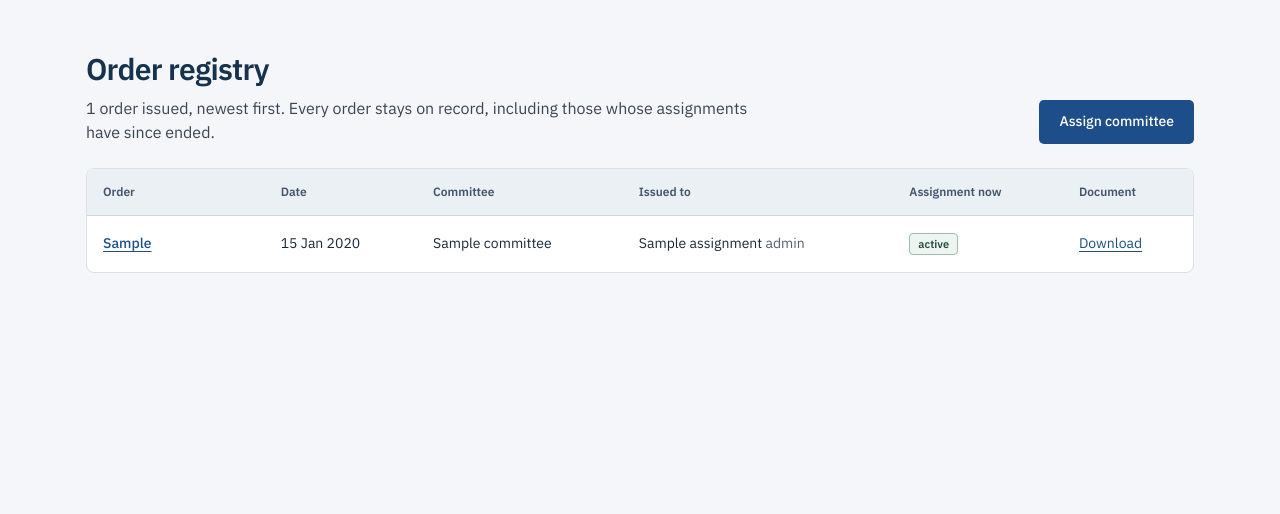
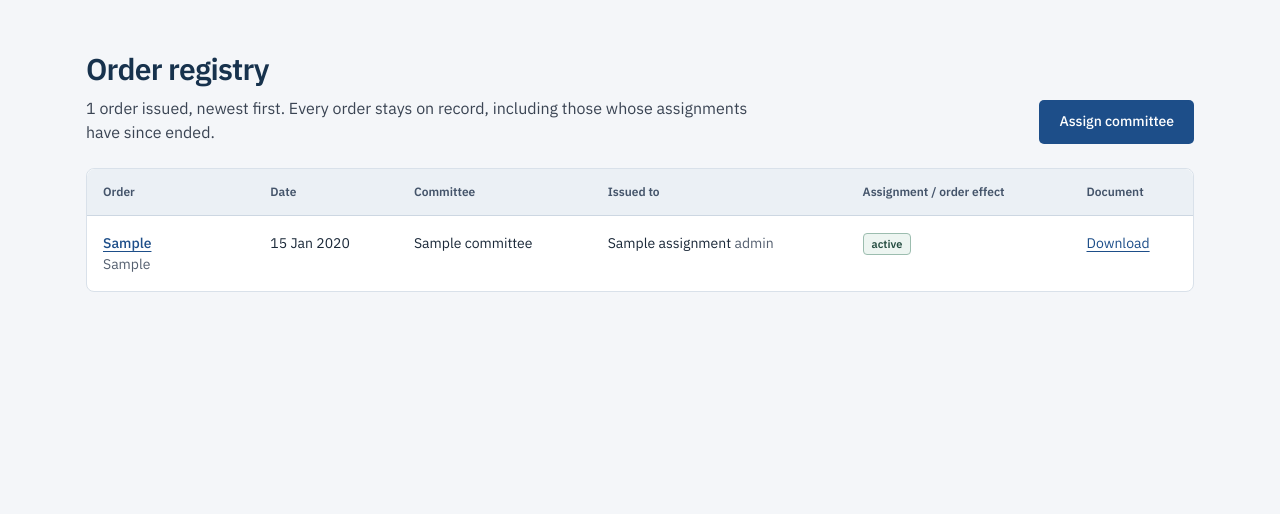
Before and after one commit to vyasneel0101-web/college-commitee-management-system-project-, a Django app: template templates/orders/register.html in a window 1280 px wide. Shown: the part 90-604 px from the top of the page. Run offline with Django 5.2, Linux system fonts and the light colour scheme; the template is opened without the code that fills it: most values are stand-ins (such as "Sample title", 1, 10 or a date in 2020); parts of the project's set-up code (start-up, migrations or seed data) failed here and were passed over; some libraries are stand-ins or nearby versions; some web fonts are replaced.

Commit message:
fix: show removal and correction details in order register

```diff
--- /dev/null
+++ b/templates/orders/_register_people.html
@@ -0,0 +1,23 @@
+{% load i18n %}
+{# Saved snapshots preserve the people named even when cancellation restores a membership. #}
+{% if order.order_type == "RELINQUISHMENT" %}
+  {% for person in order.render_context.removed %}
+  <span class="block">{{ person.name }} <span class="text-sm text-[#556070]">{{ person.role }}</span></span>
+  {% empty %}
+    {% if order.render_context.faculty_name %}
+    {{ order.render_context.faculty_name }} <span class="text-sm text-[#556070]">{{ order.render_context.assignment_role }}</span>
+    {% else %}
+      {% for assignment in order.ended_assignments.all %}
+      <span class="block">{{ assignment.holder_name }} <span class="text-sm text-[#556070]">{{ assignment.get_role_display }}</span></span>
+      {% empty %}<span class="text-sm text-[#556070]">{% translate "See order details" %}</span>{% endfor %}
+    {% endif %}
+  {% endfor %}
+{% elif order.order_type == "CORRIGENDUM" %}
+  {% for name in order.render_context.withdrawn %}<span class="block">{{ name }} <span class="text-sm text-[#556070]">{% translate "Withdrawn" %}</span></span>{% endfor %}
+  {% for name in order.render_context.restored %}<span class="block">{{ name }} <span class="text-sm text-[#556070]">{% translate "Restored" %}</span></span>{% endfor %}
+  {% if not order.render_context.withdrawn and not order.render_context.restored %}<span class="text-sm text-[#556070]">{% translate "See order details" %}</span>{% endif %}
+{% else %}
+  {% for assignment in order.created_assignments.all %}
+  <span class="block">{{ assignment.holder_name }} <span class="text-sm text-[#556070]">{{ assignment.get_role_display }}</span></span>
+  {% empty %}<span class="text-sm text-[#556070]">{% translate "See order details" %}</span>{% endfor %}
+{% endif %}
--- a/templates/orders/register.html
+++ b/templates/orders/register.html
@@ -26,7 +26,7 @@
       <th scope="col">{% translate "Date" %}</th>
       <th scope="col">{% translate "Committee" %}</th>
       <th scope="col">{% translate "Issued to" %}</th>
-      <th scope="col">{% translate "Assignment now" %}</th>
+      <th scope="col">{% translate "Assignment / order effect" %}</th>
       <th scope="col" class="no-print">{% translate "Document" %}</th>
     </tr>
   </thead>
@@ -35,15 +35,22 @@
     <tr>
       <td data-label="{% translate 'Order' %}" class="tabular-nums"><div class="cell-value">
         <a class="link font-medium" href="{% url 'orders:detail' order.pk %}">{{ order.order_no }}</a>
+        {% if order.order_type != "ASSIGNMENT" %}<span class="block text-sm text-[#556070]">{{ order.get_order_type_display }}</span>{% endif %}
         {% if order.is_cancelled %}<span class="pill pill-history mt-1">{% translate "Cancelled" %}</span>{% endif %}
       </div></td>
       <td data-label="{% translate 'Date' %}" class="tabular-nums"><div class="cell-value">{{ order.order_date|date:"j M Y" }}</div></td>
       <td data-label="{% translate 'Committee' %}"><div class="cell-value">{{ order.committee.name }}</div></td>
       <td data-label="{% translate 'Issued to' %}"><div class="cell-value">
-        {% for assignment in order.created_assignments.all %}{{ assignment.holder_name }} <span class="text-sm text-[#556070]">{{ assignment.get_role_display }}</span>{% if not forloop.last %}<br>{% endif %}{% endfor %}
+        {% include "orders/_register_people.html" %}
       </div></td>
-      <td data-label="{% translate 'Assignment now' %}"><div class="cell-value">
-        {% for assignment in order.created_assignments.all %}{% include "assignments/_status_pill.html" with status=assignment.status label=assignment.get_status_display %}{% endfor %}
+      <td data-label="{% translate 'Assignment / order effect' %}"><div class="cell-value">
+        {% if order.order_type == "RELINQUISHMENT" %}
+          <span class="pill pill-history">{% if order.is_cancelled %}{% translate "Removal cancelled" %}{% else %}{% translate "Relinquished" %}{% endif %}</span>
+        {% elif order.order_type == "CORRIGENDUM" %}
+          <span class="pill pill-history">{% translate "Correction issued" %}</span>
+        {% else %}
+          {% for assignment in order.created_assignments.all %}{% include "assignments/_status_pill.html" with status=assignment.status label=assignment.get_status_display %}{% empty %}<span class="text-sm text-[#556070]">{% translate "See order details" %}</span>{% endfor %}
+        {% endif %}
       </div></td>
       <td data-label="{% translate 'Document' %}" class="no-print"><div class="cell-value">
         <a class="link" href="{% url 'orders:download' order.pk %}">{% translate "Download" %}</a>
```
Also changed, not shown: orders/views.py (+9 -1 lines), tests/test_order_register.py (added, +103 -0 lines).
